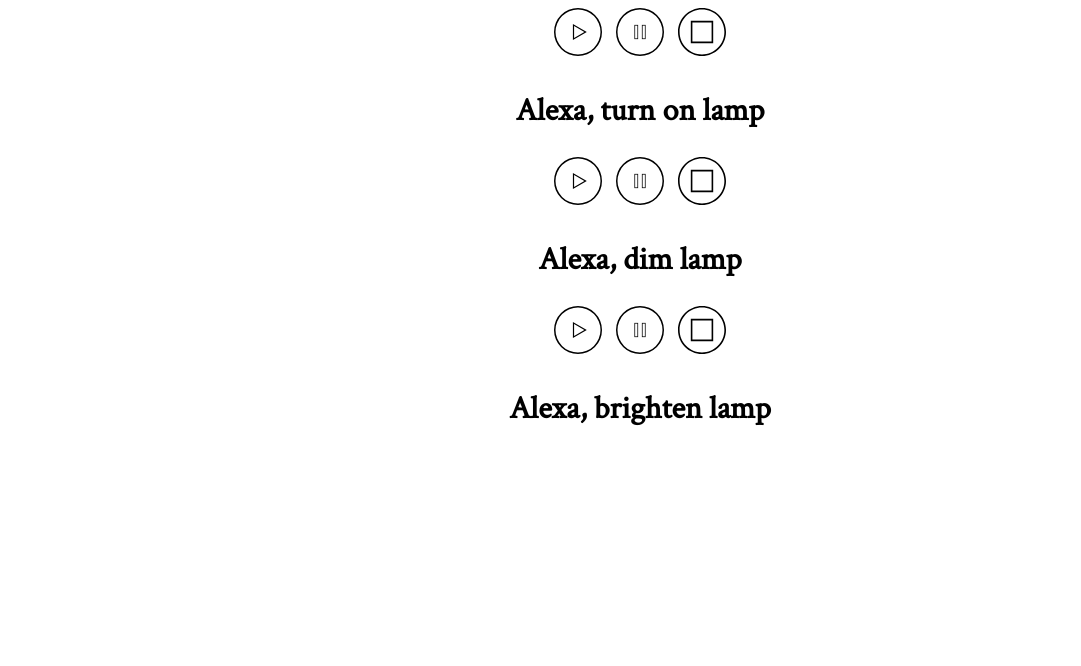
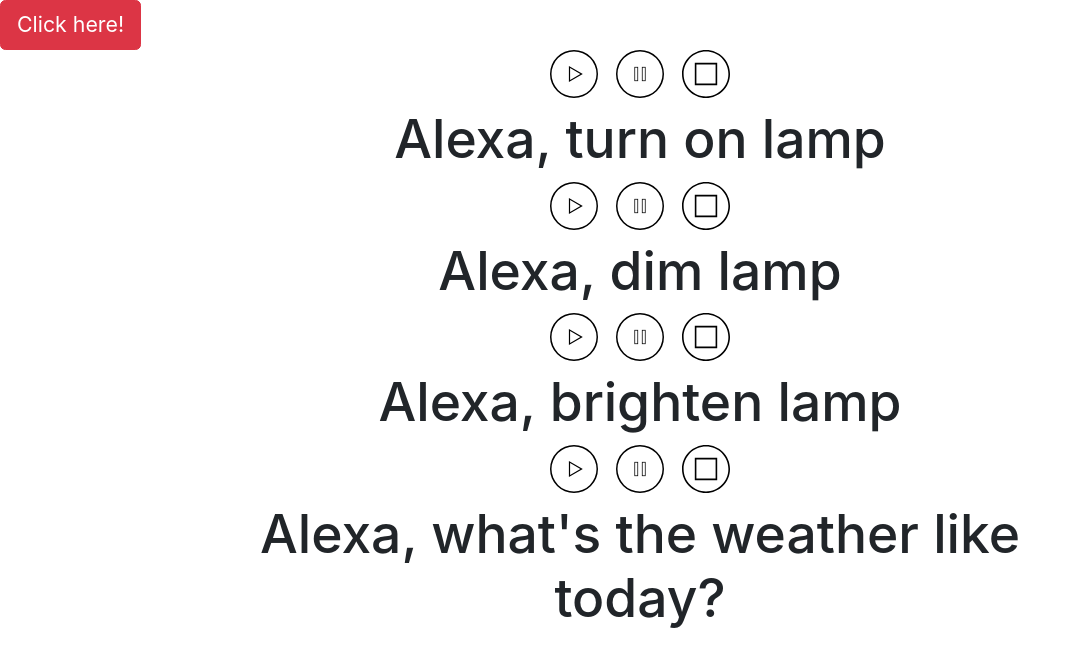
Before and after one commit to hayleyjellison/Lindsey-s-Present, a plain HTML site: page index.html in a window 1280 px wide. Shown: the whole page, without its empty margins (0-1081 px from the left). Drawn offline with nearby package versions, Linux system fonts and the light colour scheme.

Commit message:
new alexa commands added

```diff
--- a/index.html
+++ b/index.html
@@ -11,10 +11,29 @@
 	<meta charset="UTF-8">
 	<meta name="viewport" content="width=device-width,initial-scale=1.0">
 	<script src="script.js" defer></script>
-	<title>Text to Speech using JavaScript | rpsthecoder - Github Pages</title>
+	<link rel="stylesheet" href="https://stackpath.bootstrapcdn.com/bootstrap/4.4.1/css/bootstrap.min.css" integrity="sha384-Vkoo8x4CGsO3+Hhxv8T/Q5PaXtkKtu6ug5TOeNV6gBiFeWPGFN9MuhOf23Q9Ifjh" crossorigin="anonymous">
+	<title>Merry Christmas Lindsey</title>
 </head>
 
 <body>
+	<!-- Button trigger modal -->
+<button type="button" class="btn btn-danger btn-large" data-toggle="modal" data-target="#exampleModal">
+		Click here!
+	  </button>
+
+	  <!-- Modal -->
+	  <div class="modal fade" id="exampleModal" tabindex="-1" role="dialog" aria-labelledby="exampleModalLabel" aria-hidden="true">
+		<div class="modal-dialog" role="document">
+		  <div class="modal-content">
+			<div class="modal-body">
+				Merry Christmas Lindsey! I love you so much
+			</div>
+			<div class="modal-footer">
+			  <button type="button" class="btn btn-secondary" data-dismiss="modal">Close</button>
+			</div>
+		  </div>
+		</div>
+	  </div>
 	<div>
 		<button id=play></button> &nbsp;
 		<button id=pause></button> &nbsp;
@@ -39,6 +58,18 @@
 	<article>
 		<h1>Alexa, brighten lamp</h1>
 	</article>
+	<div>
+		<button id=play></button> &nbsp;
+		<button id=pause></button> &nbsp;
+		<button id=stop></button>
+	</div>
+	<article>
+		<h1>Alexa, what's the weather like today?</h1>
+	</article>
+
+	<script src="https://code.jquery.com/jquery-3.4.1.slim.min.js" integrity="sha384-J6qa4849blE2+poT4WnyKhv5vZF5SrPo0iEjwBvKU7imGFAV0wwj1yYfoRSJoZ+n" crossorigin="anonymous"></script>
+<script src="https://cdn.jsdelivr.net/npm/popper.js@1.16.0/dist/umd/popper.min.js" integrity="sha384-Q6E9RHvbIyZFJoft+2mJbHaEWldlvI9IOYy5n3zV9zzTtmI3UksdQRVvoxMfooAo" crossorigin="anonymous"></script>
+<script src="https://stackpath.bootstrapcdn.com/bootstrap/4.4.1/js/bootstrap.min.js" integrity="sha384-wfSDF2E50Y2D1uUdj0O3uMBJnjuUD4Ih7YwaYd1iqfktj0Uod8GCExl3Og8ifwB6" crossorigin="anonymous"></script>
 </body>
 
 </html>
--- a/style.css
+++ b/style.css
@@ -1,4 +1,4 @@
-@import url('https://fonts.googleapis.com/css?family=Crimson+Text');
+/* @import url('https://fonts.googleapis.com/css?family=Crimson+Text'); */
 article {
     width: 60%;
     margin: auto;
@@ -11,8 +11,11 @@ h1 {
 blockquote {
     font-size: 1.2rem;
 }
-.btn {
-        background-color: #eee;
+.modal-content{
+    background-image: url("xmasimg3.jpg");
+}
+#play {
+        background-color: rgb(255, 7, 28);
         background-image: linear-gradient(to bottom,#fcfcfc 0,#eee 100%);
         border-radius: 3px;
         border: 1px solid #d5d5d5;
@@ -24,7 +27,33 @@ blockquote {
         text-decoration: none;
         text-shadow: 0 1px 0 #fff;
 }
-button {
+#play {
+    background-color: rgb(255, 7, 28);
+    background-image: linear-gradient(to bottom,#fcfcfc 0,#eee 100%);
+    border-radius: 3px;
+    border: 1px solid #d5d5d5;
+    color: #333;
+    font-family: -apple-system, BlinkMacSystemFont, "Segoe UI", "Roboto", "Oxygen", "Ubuntu", "Cantarell", "Fira Sans", "Droid Sans", "Helvetica Neue", sans-serif;
+    font-size: .5rem;
+    font-weight: bold;
+    padding: 4px 6px 4px 6px;
+    text-decoration: none;
+    text-shadow: 0 1px 0 #fff;
+}
+#stop {
+    background-color: rgb(255, 7, 28);
+    background-image: linear-gradient(to bottom,#fcfcfc 0,#eee 100%);
+    border-radius: 3px;
+    border: 1px solid #d5d5d5;
+    color: #333;
+    font-family: -apple-system, BlinkMacSystemFont, "Segoe UI", "Roboto", "Oxygen", "Ubuntu", "Cantarell", "Fira Sans", "Droid Sans", "Helvetica Neue", sans-serif;
+    font-size: .5rem;
+    font-weight: bold;
+    padding: 4px 6px 4px 6px;
+    text-decoration: none;
+    text-shadow: 0 1px 0 #fff;
+}
+#play {
     background: none;
     border: none;
     cursor: pointer;
@@ -33,6 +62,25 @@ button {
     padding: 0;
     width: 48px;
 }
+#pause {
+    background: none;
+    border: none;
+    cursor: pointer;
+    height: 48px;
+    outline: none;
+    padding: 0;
+    width: 48px;
+}
+#stop {
+    background: none;
+    border: none;
+    cursor: pointer;
+    height: 48px;
+    outline: none;
+    padding: 0;
+    width: 48px;
+}
+
 html {
     font-size: 16pt;
     font-family: crimson text;
```
Also changed, not shown: xmasimg.jpg (added), xmasimg2.jpg (added), xmasimg3.jpeg (added).
